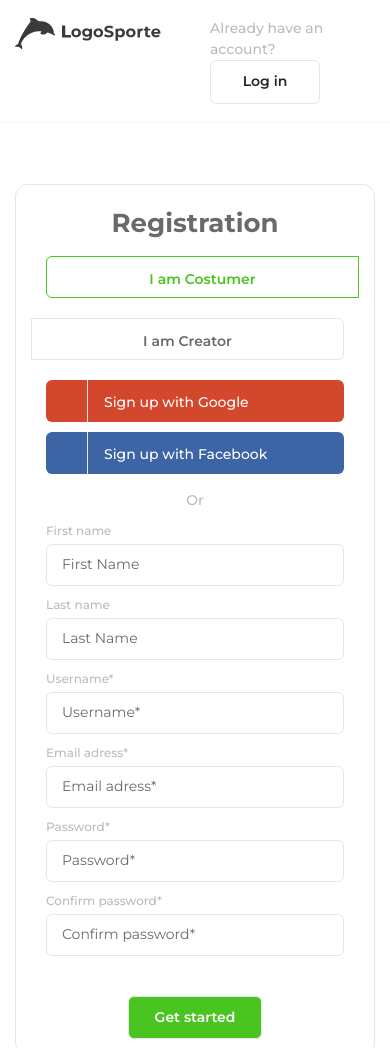
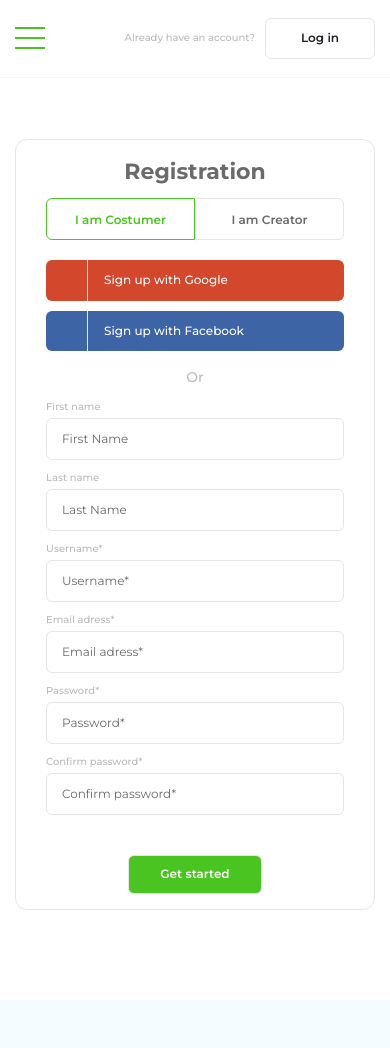
Before and after one commit to tryelseb/LogoSporte, a website: page main/src/register2.html in a window 390 px wide. Shown: the top 1048 px of the page. Drawn offline with nearby package versions, Linux system fonts and the light colour scheme; files that its build step writes are made by us from their sources; files whose address does not match are found by name.

Commit message:
full 1,2

```diff
--- a/main/src/register2.html
+++ b/main/src/register2.html
@@ -30,10 +30,10 @@
 											<h2>Registration</h2>
 										</div>
 									</div>
-                                    <div class="col-lg-6 col-md-6 col-sm-6 pd-rg">
+									<div class="col-6 col-lg-6 col-md-6 col-sm-6 pd-rg">
 										<a href="#" class="btn-cost activ">I am Costumer</a>
 									</div>
-                                        <div class="col-lg-6 col-md-6 col-sm-6 pd-lf">
+									<div class="col-6 col-lg-6 col-md-6 col-sm-6 pd-lf">
 										<a href="#" class="btn-crea">I am Creator</a>
 									</div>
 									<div class="col-lg-12 col-md-12 col-sm-12">
--- a/main/src/scss/partials/_first-screen.scss
+++ b/main/src/scss/partials/_first-screen.scss
@@ -302,6 +302,10 @@
     font-weight: 500;
     line-height: 1.4;
     margin-right: 15px;
+    @media screen and (max-width: 575px) {
+        font-size: 10px;
+        margin-right: 10px;
+    }
 }
 
 .registration {
@@ -354,7 +358,9 @@
                 border-radius: 6px;
                 color: $text-color_2;
                 margin-bottom: 10px;
-
+                @media screen and (max-width: 575px) {
+                    font-size: 12px;
+                 }
                 &.activ {
                     border-color: $main-color;
                     color: $main-color;
@@ -380,8 +386,11 @@
                     color: $text-color_2;
                     font-size: 26px;
                     font-weight: 700;
-                    line-height: 1.8;
+                    line-height: 1.5;
                     text-align: center;
+                    @media screen and (max-width: 450px) {
+                       font-size: 22px;
+                    }
                 }
             }
 
@@ -407,6 +416,9 @@
                 line-height: 1.7;
                 font-weight: 500;
                 text-align: center;
+                @media screen and (max-width: 575px) {
+                    font-size: 14px;
+                 }
             }
 
             .input-text,
@@ -416,7 +428,9 @@
                 font-size: 12px;
                 font-weight: 500;
                 margin-bottom: 4px;
-
+                @media screen and (max-width: 575px) {
+                    font-size: 10px;
+                }
                 &__sm {
                     text-align: right;
                 }
@@ -434,6 +448,9 @@
                 max-height: 42px;
                 border: 1px solid $border-color;
                 width: 100%;
+                @media screen and (max-width: 575px) {
+                    font-size: 12px;
+                }
             }
 
             .btn-start {
--- a/main/src/scss/partials/_main-footer.scss
+++ b/main/src/scss/partials/_main-footer.scss
@@ -57,8 +57,9 @@
         @media screen and (max-width: 767px) {
             width: 105px;
         }
+
         @media screen and (max-width: 360px) {
-            width: 50px;
+            width: 85px;
         }
     }
 
@@ -102,6 +103,11 @@
             font-weight: 500;
             line-height: 1.2;
             color: $text-color_2;
+            font-size: 14px;
+
+            @media screen and (max-width: 575px) {
+                font-size: 12px;
+            }
         }
     }
 
@@ -117,6 +123,11 @@
             font-weight: 500;
             line-height: 1.3;
             color: $text-color_2;
+            font-size: 14px;
+
+            @media screen and (max-width: 575px) {
+                font-size: 12px;
+            }
         }
     }
 
@@ -157,9 +168,10 @@
             width: 100%;
             justify-content: space-between;
         }
-         @media screen and (max-width: 360px) {
-             flex-wrap: wrap;
-         }
+
+        @media screen and (max-width: 360px) {
+            flex-wrap: wrap;
+        }
 
         i {
             font-size: 16px;
--- a/main/src/scss/partials/_mixin.scss
+++ b/main/src/scss/partials/_mixin.scss
@@ -7,26 +7,39 @@
     border-radius: 6px;
     border: 1px solid $border-color;
     background-color: $bg-color;
+    @media screen and (max-width: 575px) {
+        font-size: 12px;
+    }
 }
 @mixin ct-button($width, $bg-color, $color) {
     width: $width;
     padding: 10px 23px;
     background-color: $bg-color;
+    font-size: 14px;
     font-weight: 600;
+    line-height: 1.4;
     border: 1px solid $border-color;
     color: $color;
     border-radius: 6px;
+    @media screen and (max-width: 575px) {
+        font-size: 12px;
+    }
 }
 @mixin rgsin-button($bg-color) {
     display: block;
     width: 100%;
     background-color: $bg-color;
     padding: 12px 0 12px 58px;
+    font-size: 14px;
     font-weight: 500;
+    line-height: 1.4;
     color: $white-color;
     border-radius: 6px;
     position: relative;
     max-height: 42px;
+    @media screen and (max-width: 575px) {
+        font-size: 12px;
+    }
         &::before {
             content: '';
             position: absolute;
--- a/main/src/template/header_rgs.html
+++ b/main/src/template/header_rgs.html
@@ -1,14 +1,19 @@
 <header class="main-header">
 	<div class="container">
 		<div class="row">
-			<div class="col col-lg-2 col-md-3">
-				<div class="logo">
-					<a href="" class="logo__link">
-						<img src="images/logo.png" alt="LogoSporte" class="logo__img">
-					</a>
+			<div class="col-lg-2 col-md-3 col-sm-4">
+				<div class="navBurger" role="navigation" id="navToggle"></div>
+				<div id="test" class="overlay ">
+					<div class="overlayMenu my-d-flex">
+						<div class="logo">
+							<a href="" class="logo__link">
+								<img src="images/logo.png" alt="LogoSporte" class="logo__img">
+							</a>
+						</div>
+					</div>
 				</div>
 			</div>
-			<div class="col offset-lg-5 col-lg-5 offset-md-3 col-mg-6">
+			<div class="offset-lg-5 col-lg-5 offset-md-3 col-md-6 col-sm-8 d-flex justify-content-end align-items-center">
 				<a href="#" class="reg_acc">Already have an account?</a>
 				<button type="submit" class="btn btn-lg">Log in</button>
 			</div>
```
Also changed, not shown: main/siteName/register.html (+11 -6 lines), main/siteName/register2.html (+9 -4 lines), main/siteName/register3.1.html (+11 -6 lines), main/siteName/register3.html (+11 -6 lines), main/siteName/register4.html (+13 -8 lines), main/siteName/register5.html (+11 -6 lines), main/src/register4.html (+2 -2 lines), main/siteName/css/app.min.css. Lines whose indentation alone changed are shown as unchanged.
